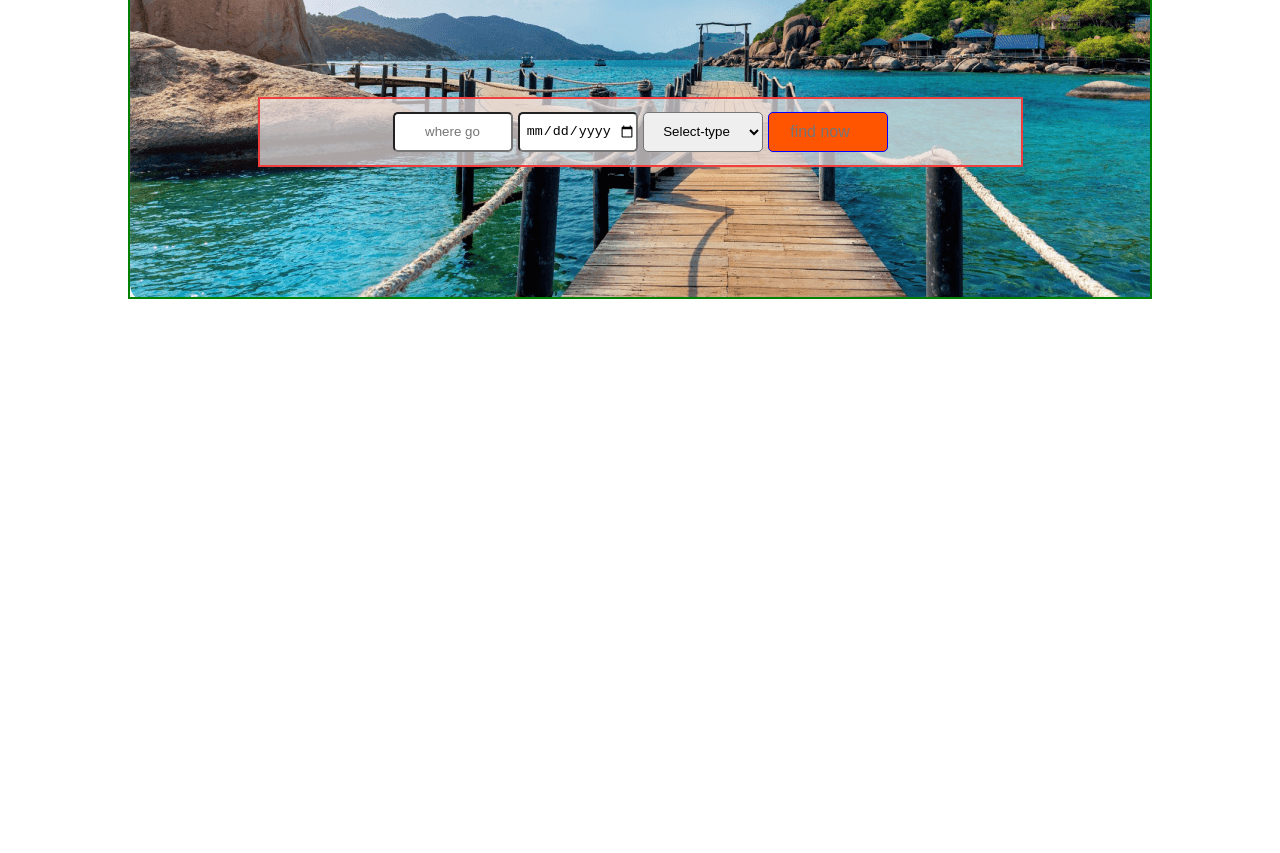
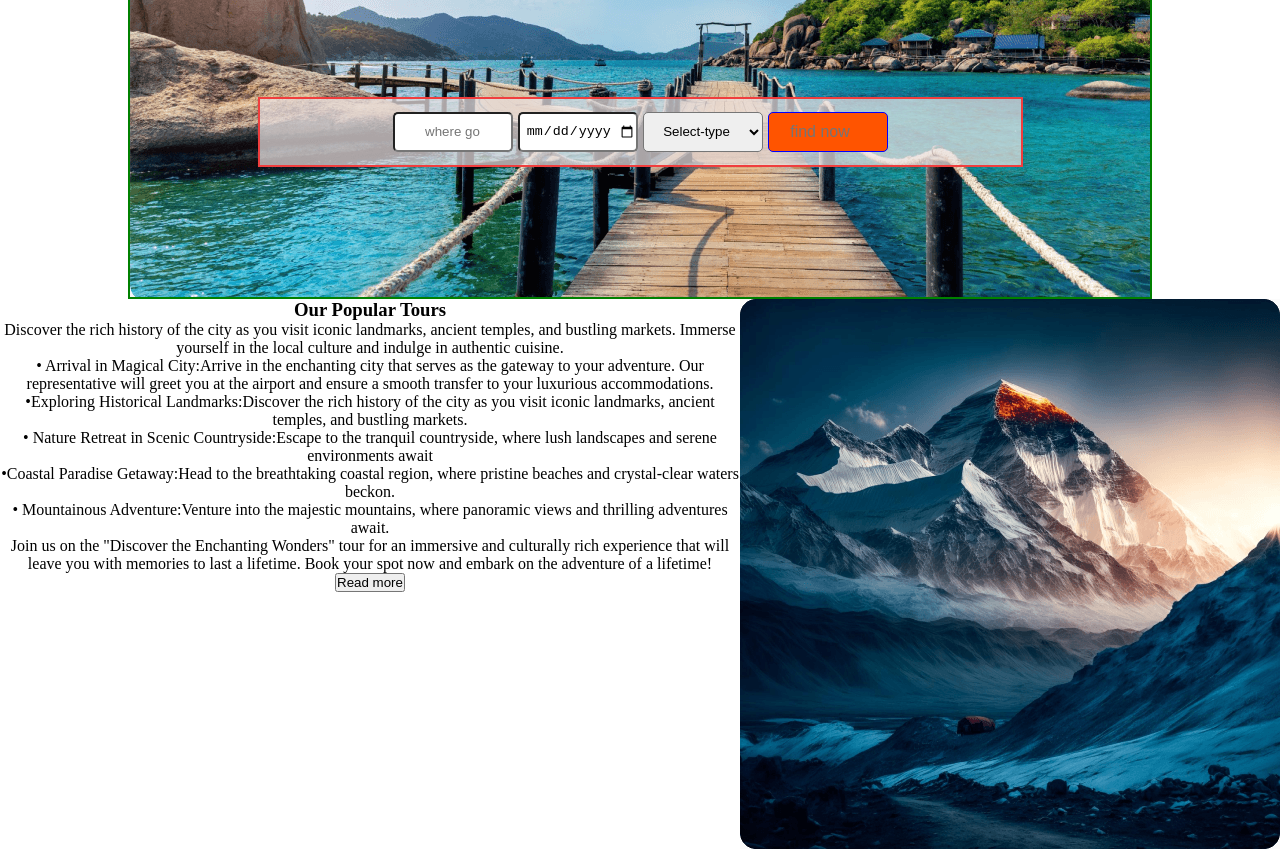
Before and after one commit to shipon1242/batch9-my-second-assignment, a plain HTML site: page index.html in a window 1280 px wide. Shown: the part 201-1054 px from the top of the page. Before the commit the page ends 800 px from the top, so only its background shows below. Drawn offline with Linux system fonts and the light colour scheme.

Commit message:
statting added popular tour

```diff
--- a/index.html
+++ b/index.html
@@ -34,7 +34,28 @@
 </div>
     </header>
     <main>
+<section class="popular-container">
+    <div class="popular-description">
+        <h3>
+            Our Popular Tours
+        </h3>
+        <p>Discover the rich history of the city as you visit iconic landmarks, ancient temples, and bustling markets. Immerse yourself in the local culture and indulge in authentic cuisine.</p>
 
+            <p>&#x2022; Arrival in Magical City:Arrive in the enchanting city that serves as the gateway to your adventure. Our representative will greet you at the airport and ensure a smooth transfer to your luxurious accommodations.</p>
+            <p>&#x2022;Exploring Historical Landmarks:Discover the rich history of the city as you visit iconic landmarks, ancient temples, and bustling markets.</p>
+                <p>&#x2022; Nature Retreat in Scenic Countryside:Escape to the tranquil countryside, where lush landscapes and serene environments await</p>
+                    <p>&#x2022;Coastal Paradise Getaway:Head to the breathtaking coastal region, where pristine beaches and crystal-clear waters beckon.</p>
+                        <p>&#x2022; Mountainous Adventure:Venture into the majestic mountains, where panoramic views and thrilling adventures await.</p>
+
+        <p>
+            Join us on the "Discover the Enchanting Wonders" tour for an immersive and culturally rich experience that will leave you with memories to last a lifetime. Book your spot now and embark on the adventure of a lifetime!
+        </p>
+        <button>Read more</button>
+    </div>
+    <div class="popular-image" >
+        <img src="Images/Rectangle 4.png" alt="">
+    </div>
+</section>
     </main>
     <footer>
 
--- a/styles/travel.css
+++ b/styles/travel.css
@@ -72,6 +72,25 @@ border-radius: 5px;
 text-align: center;
 
 }
+.popular-container{
+    display: flex;
+
+    text-align: center;
+
+}
+.popular-description{
+
+}
+.popular-image{
+
+}
+
+
+
+
+
+
+
 @media screen and (max-width:600px) {
     .banner-container{
         width: 335px;
```
